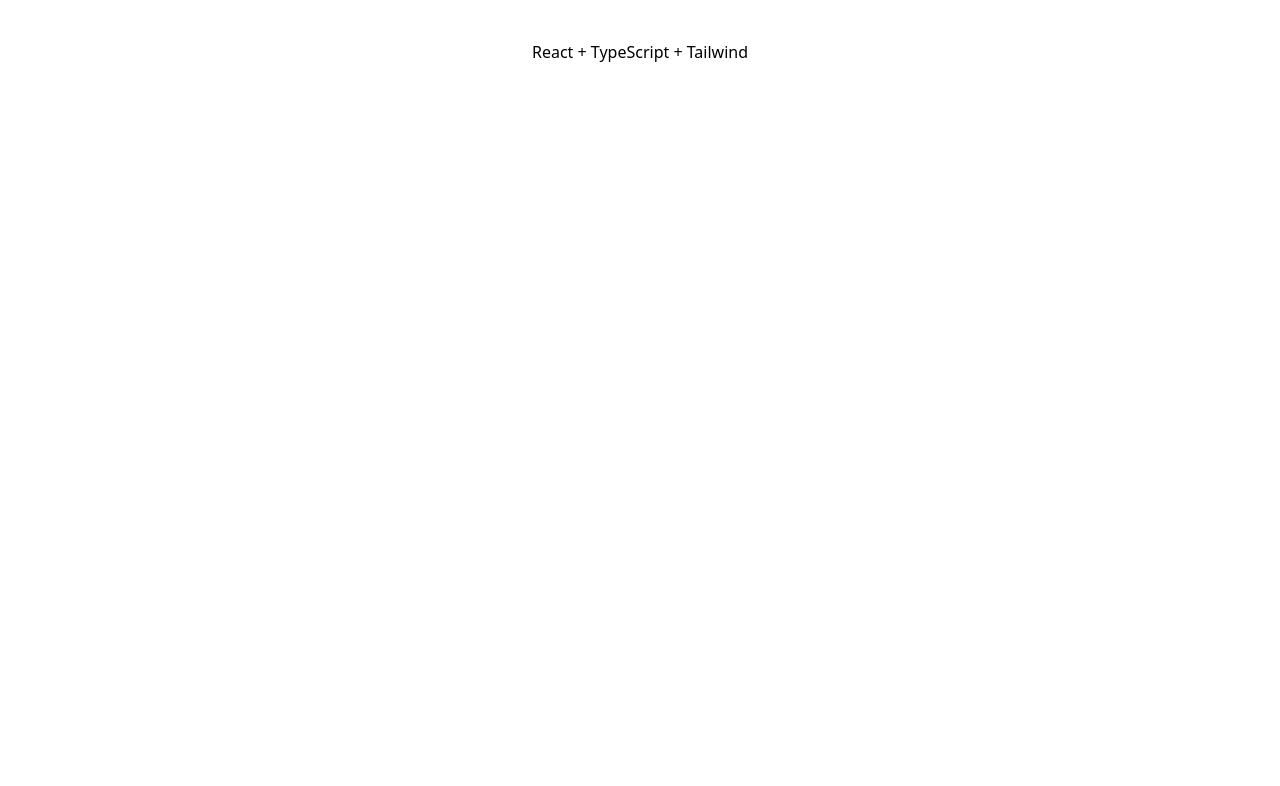
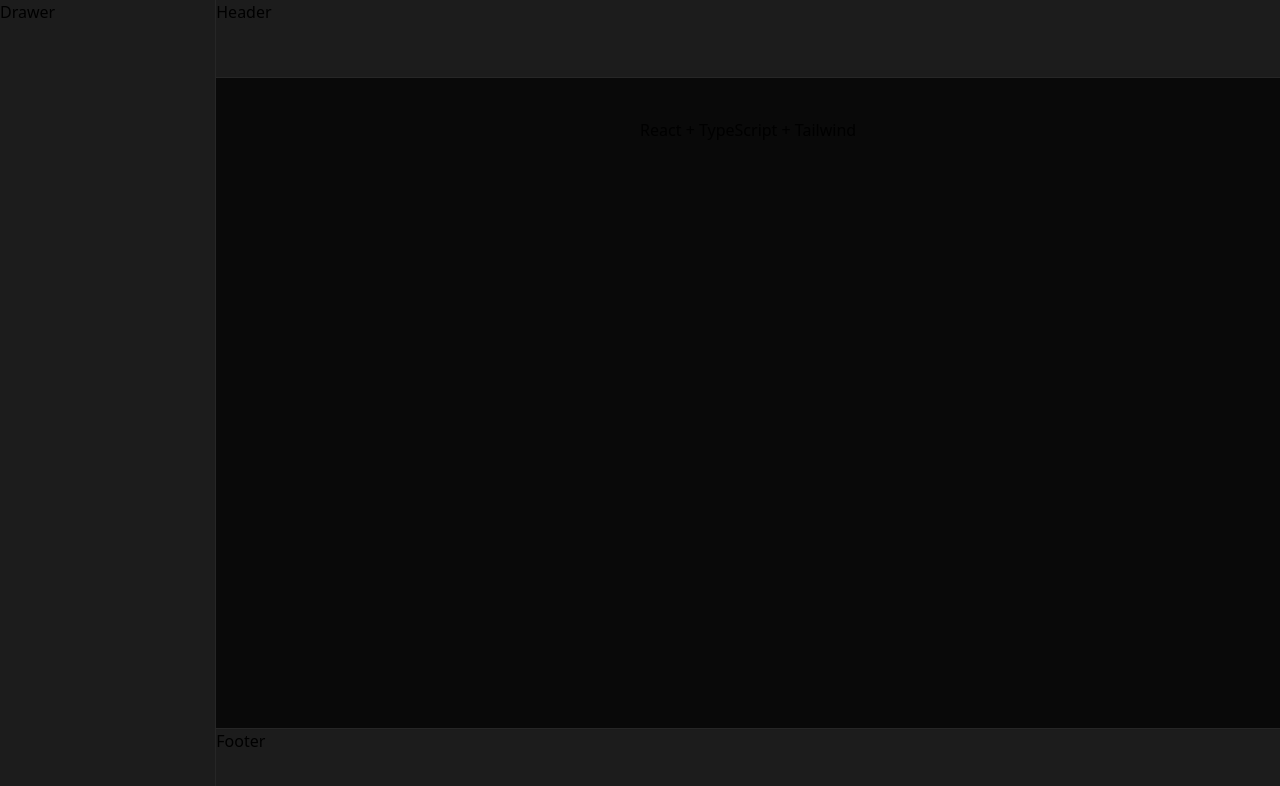
Before and after one commit to codyguru/chat-ai-board, a React (Vite) app: page / in a window 1280 px wide. Shown: the top 786 px of the page. Built offline with nearby package versions, Linux system fonts and the light colour scheme.

Commit message:
feat: build basic layout

```diff
--- a/src/constants/config.ts
+++ b/src/constants/config.ts
@@ -1,16 +1,14 @@
-import { IObject } from 'types/global';
-
-export const HEADER: IObject<number> = {
-  H_MAIN_DESKTOP: 140,
+export const HEADER = {
+  H_MAIN_DESKTOP: 78,
 };
 
-export const NAV: IObject<number> = {
+export const NAV = {
   W_DASHBOARD: 260,
   W_DASHBOARD_MINI: 0,
   //
   H_DASHBOARD_ITEM: 48,
 };
 
-export const FOOTER: IObject<number> = {
-  H_MAIN_DESKTOP: 160,
+export const FOOTER = {
+  H_MAIN_DESKTOP: 72,
 };
--- /dev/null
+++ b/src/layouts/MainLayout.tsx
@@ -0,0 +1,42 @@
+import React, { useEffect } from 'react';
+import { Outlet } from 'react-router-dom';
+
+import Header from 'layouts/header';
+import Footer from 'layouts/footer';
+import Drawer from 'layouts/drawer';
+import { HEADER, FOOTER } from 'constants/config.ts';
+import useResponsive from 'hooks/useResponsive.ts';
+import { useThemeContext } from 'theme/ThemeContext.tsx';
+
+const MainLayout: React.FC = () => {
+  const { themeLayout, setLayout } = useThemeContext();
+  const downMD = useResponsive('down', 'md');
+
+  useEffect(() => {
+    if (downMD && themeLayout !== 'mini') {
+      setLayout('mini');
+    } else if (themeLayout != 'vertical') {
+      setLayout('vertical');
+    }
+    // eslint-disable-next-line react-hooks/exhaustive-deps
+  }, [downMD]);
+
+  return (
+    <div className="flex flex-row w-full h-screen">
+      <Drawer />
+
+      <div className="flex flex-col w-full flex-grow bg-grey-900">
+        <Header />
+        <main
+          className="container mx-auto relative flex flex-col overflow-auto  h-full"
+          style={{ maxHeight: `calc(100vh - ${HEADER.H_MAIN_DESKTOP + FOOTER.H_MAIN_DESKTOP}px)` }}
+        >
+          <Outlet />
+        </main>
+        <Footer />
+      </div>
+    </div>
+  );
+};
+
+export default MainLayout;
--- /dev/null
+++ b/src/layouts/drawer/index.tsx
@@ -0,0 +1,20 @@
+import React from 'react';
+import { useThemeContext } from 'theme/ThemeContext.tsx';
+import { HEADER, NAV } from 'constants/config.ts';
+
+const Drawer: React.FC = () => {
+  const { themeLayout, onToggleLayout } = useThemeContext();
+
+  return (
+    <div
+      className="flex flex-col bg-grey-800 border-l-0 border-r border-r-grey-700 h-full overflow-auto"
+      style={{
+        width: themeLayout == 'vertical' ? `${NAV.W_DASHBOARD}px` : `${NAV.W_DASHBOARD_MINI}px`,
+      }}
+    >
+      Drawer
+    </div>
+  );
+};
+
+export default Drawer;
--- /dev/null
+++ b/src/layouts/footer/index.tsx
@@ -0,0 +1,17 @@
+import React from 'react';
+import { FOOTER } from 'constants/config.ts';
+
+const Footer: React.FC = () => {
+  return (
+    <div
+      className="bg-grey-800 border-t border-t-grey-700 w-full"
+      style={{
+        minHeight: `${FOOTER.H_MAIN_DESKTOP}px`,
+      }}
+    >
+      Footer
+    </div>
+  );
+};
+
+export default Footer;
--- /dev/null
+++ b/src/layouts/header/index.tsx
@@ -0,0 +1,17 @@
+import React from 'react';
+import { HEADER, NAV } from 'constants/config.ts';
+
+const Header: React.FC = () => {
+  return (
+    <div
+      className="bg-grey-800 border-b border-b-grey-700 w-full"
+      style={{
+        minHeight: `${HEADER.H_MAIN_DESKTOP}px`,
+      }}
+    >
+      Header
+    </div>
+  );
+};
+
+export default Header;
--- a/src/pages/index.tsx
+++ b/src/pages/index.tsx
@@ -1,7 +1,7 @@
 import React from 'react';
 
 const IndexPage: React.FC = () => {
-  return <div className="max-w-xl mx-auto text-center mt-10">React + TypeScript + Tailwind</div>;
+  return <div className="text-center mt-10">React + TypeScript + Tailwind</div>;
 };
 
 export default IndexPage;
--- a/src/routes/MainRoutes.tsx
+++ b/src/routes/MainRoutes.tsx
@@ -1,7 +1,9 @@
 import IndexPage from 'pages/index.tsx';
+import MainLayout from 'layouts/MainLayout.tsx';
 
 const MainRoutes = {
   path: '/',
+  element: <MainLayout />,
   children: [
     {
       path: '',
--- a/src/theme/ThemeContext.tsx
+++ b/src/theme/ThemeContext.tsx
@@ -1,6 +1,5 @@
-import React, { createContext, useContext, useMemo, useCallback } from 'react';
-import useLocalStorage from 'hooks/useLocalStorage';
-import { ThemeContextProps, ThemeLayoutValue } from 'types/theme';
+import React, { createContext, useContext, useMemo, useCallback, useState } from 'react';
+import { ThemeContextProps, ThemeLayoutValue, ThemeValueProps } from 'types/theme';
 import { defaultSettings } from './config-settings';
 
 const initialState: ThemeContextProps = {
@@ -24,7 +23,7 @@
 };
 
 export function ThemeProvider({ children }: ThemeProviderProps) {
-  const [settings, setSettings] = useLocalStorage('chat-ai-board-config', defaultSettings);
+  const [settings, setSettings] = useState<ThemeValueProps>(defaultSettings);
 
   const onToggleLayout = useCallback(() => {
     const themeLayout = settings.themeLayout === 'vertical' ? 'mini' : 'vertical';
--- a/tailwind.config.js
+++ b/tailwind.config.js
@@ -21,8 +21,8 @@
           500: '#8c8c8c',
           600: '#595959',
           700: '#262626',
-          800: '#141414',
-          900: '#000000',
+          800: '#1c1c1c',
+          900: '#090909',
         },
       },
       textColor: {
```
Also changed, not shown: 1 other file (tests, documents, lock files or other folders).
